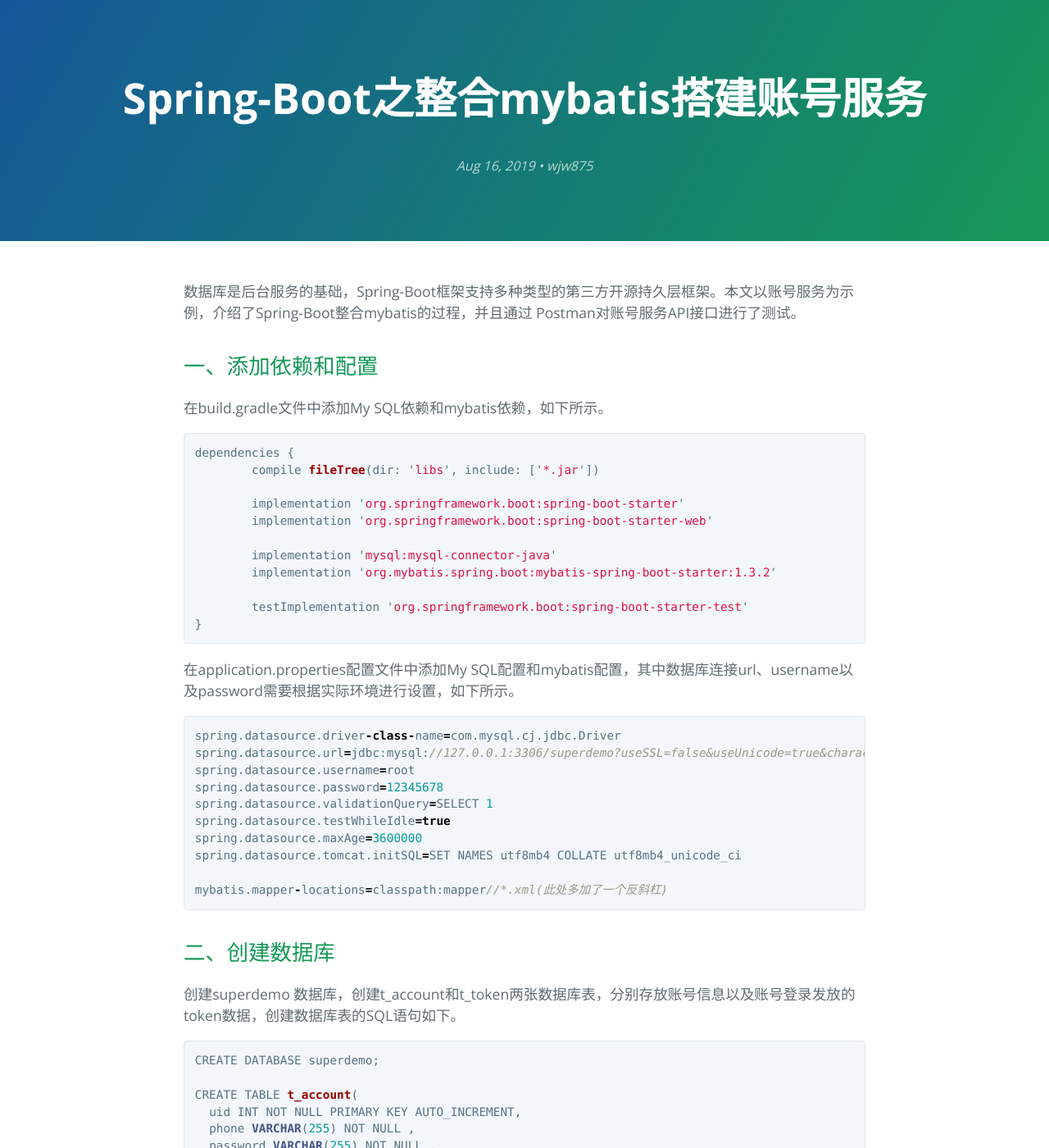
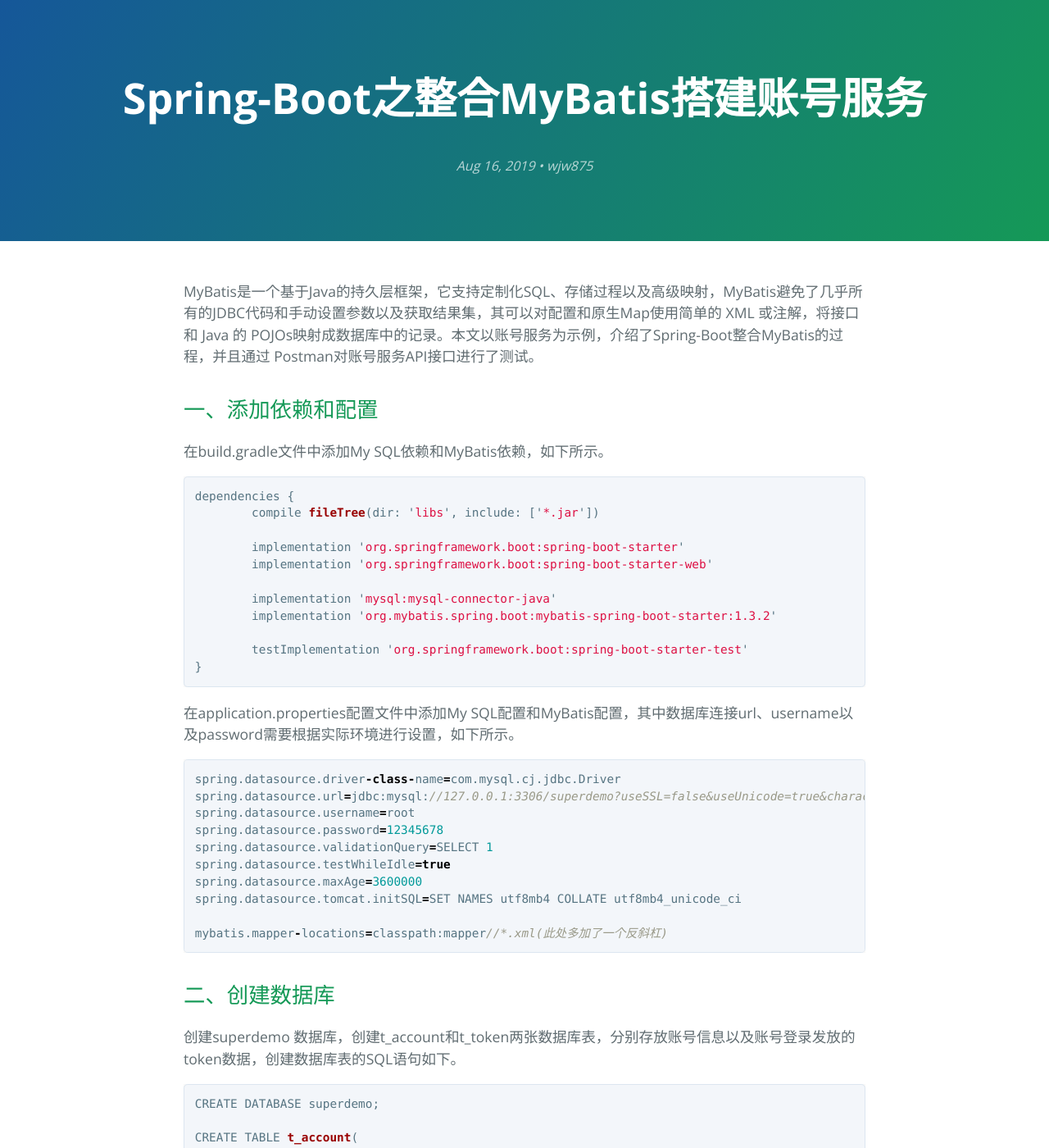
Before and after one commit to wjw875/wangjinwu.github.io, a Jekyll site: the page built from _posts/2019-08-16-Spring-Boot之整合mybatis搭建账号服务.md, in a window 1280 px wide and 1400 px high. Shown: the whole window at 82% size. Built offline with Jekyll 4.4.1, drawn with Linux system fonts in a browser that asks for light colours; some of the changed text lies outside the part shown.

Commit message:
改摘要

````diff
--- a/_posts/2019-08-16-Spring-Boot之整合mybatis搭建账号服务.md
+++ b/_posts/2019-08-16-Spring-Boot之整合mybatis搭建账号服务.md
@@ -1,14 +1,14 @@
 ---
 layout: post
-title:  "Spring-Boot之整合mybatis搭建账号服务"
+title:  "Spring-Boot之整合MyBatis搭建账号服务"
 categories: Spring-Boot
 ---
 
-数据库是后台服务的基础，Spring-Boot框架支持多种类型的第三方开源持久层框架。本文以账号服务为示例，介绍了Spring-Boot整合mybatis的过程，并且通过 Postman对账号服务API接口进行了测试。
+MyBatis是一个基于Java的持久层框架，它支持定制化SQL、存储过程以及高级映射，MyBatis避免了几乎所有的JDBC代码和手动设置参数以及获取结果集，其可以对配置和原生Map使用简单的 XML 或注解，将接口和 Java 的 POJOs映射成数据库中的记录。本文以账号服务为示例，介绍了Spring-Boot整合MyBatis的过程，并且通过 Postman对账号服务API接口进行了测试。
 
 ## 一、添加依赖和配置
 
-在build.gradle文件中添加My SQL依赖和mybatis依赖，如下所示。
+在build.gradle文件中添加My SQL依赖和MyBatis依赖，如下所示。
 
 ```javascript
 dependencies {
@@ -24,7 +24,7 @@ dependencies {
 }
 ```
 
-在application.properties配置文件中添加My SQL配置和mybatis配置，其中数据库连接url、username以及password需要根据实际环境进行设置，如下所示。
+在application.properties配置文件中添加My SQL配置和MyBatis配置，其中数据库连接url、username以及password需要根据实际环境进行设置，如下所示。
 
 ```javascript
 spring.datasource.driver-class-name=com.mysql.cj.jdbc.Driver
@@ -65,7 +65,7 @@ CREATE TABLE t_token(
 CREATE UNIQUE INDEX index_token ON t_token(token)
 ```
 
-## 三、整合mybatis
+## 三、整合MyBatis
 
 创建model类，主要是与数据库字段匹配，以账号信息的AccountDomain为示例。
 
@@ -169,7 +169,7 @@ public ResponseEntity list() {
 
 ## 四、接口测试
 
-Spring-Boot整合mybatis搭建账号服务器过程基本完成，下面进行简单的测试，测试之前确保数据库表成功创建。
+Spring-Boot整合MyBatis搭建账号服务器过程基本完成，下面进行简单的测试，测试之前确保数据库表成功创建。
 
 ![image][databaseInfo]
 
````
Also changed, not shown: _posts/2019-08-10-Spring-Boot之快速搭建服务接口.md (+3 -1 lines).
